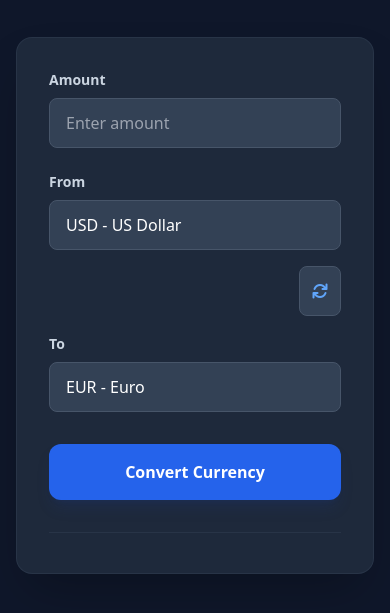
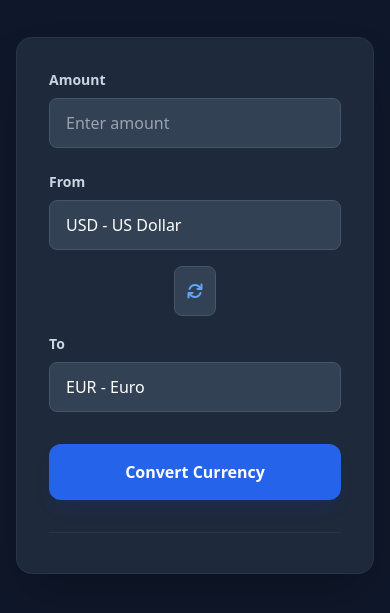
Before and after one commit to Carmel-Abigail-Shirley-Royan/currency-convertor, a plain HTML site: page frontend/index.html in a window 390 px wide. Shown: the part 179-792 px from the top of the page. Drawn offline with nearby package versions, Linux system fonts and the light colour scheme.

Commit message:
swap button

```diff
--- a/frontend/index.html
+++ b/frontend/index.html
@@ -29,7 +29,7 @@
                    class="w-full bg-[#334155] border border-slate-600 rounded-lg py-3 px-4 text-white focus:outline-none focus:ring-2 focus:ring-blue-500 transition-all">
         </div>
 
-        <div class="flex flex-col md:flex-row items-end gap-4 mb-8">
+        <div class="flex flex-col md:flex-row items-center md:items-end gap-4 mb-8">
             <div class="flex-1 w-full">
                 <label class="block text-sm font-semibold text-slate-300 mb-2">From</label>
                 <select id="fromCurrency" class="w-full bg-[#334155] border border-slate-600 rounded-lg py-3 px-4 text-white focus:outline-none focus:ring-2 focus:ring-blue-500 appearance-none cursor-pointer">
```
